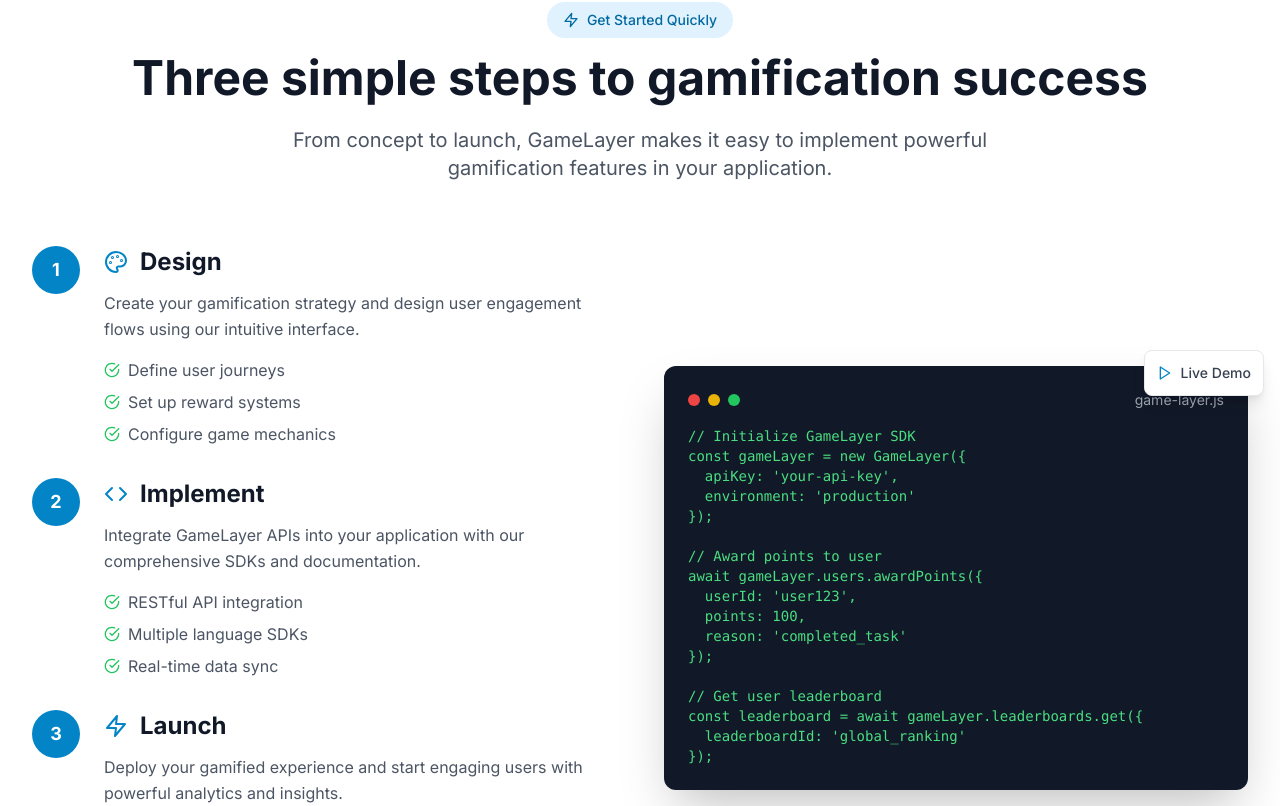
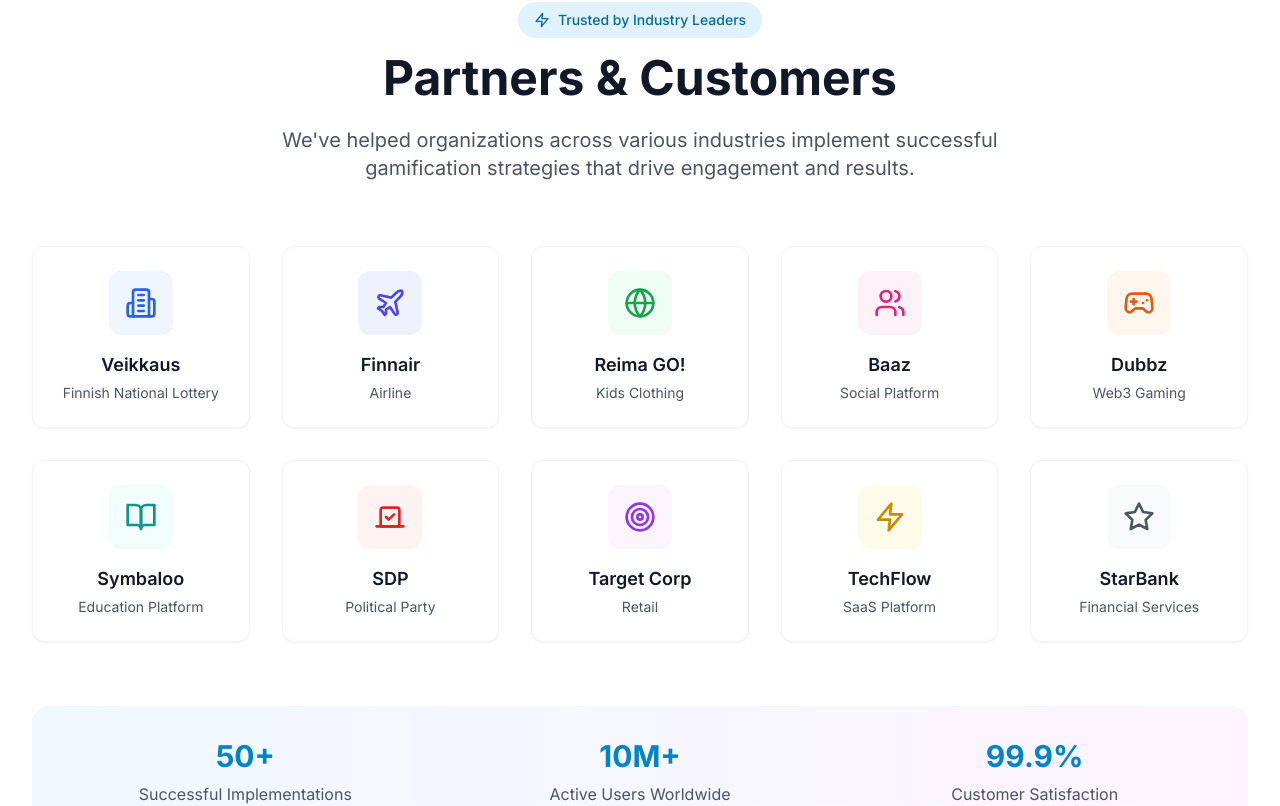
Before and after one commit to judgesteven/website, a React (Create React App) app: page / in a window 1280 px wide. Shown: the part 2220-3026 px from the top of the page. Built offline with nearby package versions, Linux system fonts and the light colour scheme.

Commit message:
Add Partners section to homepage with 10 customer logos and social proof

```diff
--- a/src/App.js
+++ b/src/App.js
@@ -3,6 +3,7 @@
 import Navbar from './components/Navbar';
 import Hero from './components/Hero';
 import Features from './components/Features';
+import Partners from './components/Partners';
 import HowItWorks from './components/HowItWorks';
 import Dashboard from './components/Dashboard';
 import Projects from './components/Projects';
@@ -19,6 +20,7 @@
             <>
               <Hero />
               <Features />
+              <Partners />
               <HowItWorks />
             </>
           } />
--- /dev/null
+++ b/src/components/Partners.js
@@ -0,0 +1,196 @@
+import React from 'react';
+import { motion } from 'framer-motion';
+import {
+  Building2,
+  Plane,
+  Gamepad2,
+  BookOpen,
+  Vote,
+  Globe,
+  Target,
+  Users,
+  Zap,
+  Star
+} from 'lucide-react';
+
+const Partners = () => {
+  const partners = [
+    {
+      name: 'Veikkaus',
+      industry: 'Finnish National Lottery',
+      icon: Building2,
+      color: 'text-blue-600',
+      bgColor: 'bg-blue-50'
+    },
+    {
+      name: 'Finnair',
+      industry: 'Airline',
+      icon: Plane,
+      color: 'text-indigo-600',
+      bgColor: 'bg-indigo-50'
+    },
+    {
+      name: 'Reima GO!',
+      industry: 'Kids Clothing',
+      icon: Globe,
+      color: 'text-green-600',
+      bgColor: 'bg-green-50'
+    },
+    {
+      name: 'Baaz',
+      industry: 'Social Platform',
+      icon: Users,
+      color: 'text-pink-600',
+      bgColor: 'bg-pink-50'
+    },
+    {
+      name: 'Dubbz',
+      industry: 'Web3 Gaming',
+      icon: Gamepad2,
+      color: 'text-orange-600',
+      bgColor: 'bg-orange-50'
+    },
+    {
+      name: 'Symbaloo',
+      industry: 'Education Platform',
+      icon: BookOpen,
+      color: 'text-teal-600',
+      bgColor: 'bg-teal-50'
+    },
+    {
+      name: 'SDP',
+      industry: 'Political Party',
+      icon: Vote,
+      color: 'text-red-600',
+      bgColor: 'bg-red-50'
+    },
+    {
+      name: 'Target Corp',
+      industry: 'Retail',
+      icon: Target,
+      color: 'text-purple-600',
+      bgColor: 'bg-purple-50'
+    },
+    {
+      name: 'TechFlow',
+      industry: 'SaaS Platform',
+      icon: Zap,
+      color: 'text-yellow-600',
+      bgColor: 'bg-yellow-50'
+    },
+    {
+      name: 'StarBank',
+      industry: 'Financial Services',
+      icon: Star,
+      color: 'text-gray-600',
+      bgColor: 'bg-gray-50'
+    }
+  ];
+
+  const containerVariants = {
+    hidden: { opacity: 0 },
+    visible: {
+      opacity: 1,
+      transition: {
+        staggerChildren: 0.1
+      }
+    }
+  };
+
+  const itemVariants = {
+    hidden: { opacity: 0, y: 20 },
+    visible: {
+      opacity: 1,
+      y: 0,
+      transition: {
+        duration: 0.6
+      }
+    }
+  };
+
+  return (
+    <section className="py-20 bg-white">
+      <div className="max-w-7xl mx-auto px-4 sm:px-6 lg:px-8">
+        {/* Header */}
+        <motion.div
+          initial={{ opacity: 0, y: 20 }}
+          whileInView={{ opacity: 1, y: 0 }}
+          transition={{ duration: 0.6 }}
+          viewport={{ once: true }}
+          className="text-center mb-16"
+        >
+          <div className="inline-flex items-center px-4 py-2 bg-primary-100 text-primary-700 rounded-full text-sm font-medium mb-4">
+            <Zap className="w-4 h-4 mr-2" />
+            Trusted by Industry Leaders
+          </div>
+          <h2 className="text-4xl lg:text-5xl font-bold text-gray-900 mb-6">
+            Partners & Customers
+          </h2>
+          <p className="text-xl text-gray-600 max-w-3xl mx-auto">
+            We've helped organizations across various industries implement successful
+            gamification strategies that drive engagement and results.
+          </p>
+        </motion.div>
+
+        {/* Partners Grid */}
+        <motion.div
+          variants={containerVariants}
+          initial="hidden"
+          whileInView="visible"
+          viewport={{ once: true }}
+          className="grid grid-cols-2 md:grid-cols-3 lg:grid-cols-5 gap-8"
+        >
+          {partners.map((partner, index) => (
+            <motion.div
+              key={index}
+              variants={itemVariants}
+              className="group"
+            >
+              <div className="bg-white rounded-xl p-6 shadow-sm border border-gray-100 hover:shadow-lg transition-all duration-300 transform hover:-translate-y-1">
+                <div className="text-center">
+                  <div className={`inline-flex items-center justify-center w-16 h-16 ${partner.bgColor} ${partner.color} rounded-xl mb-4 group-hover:scale-110 transition-transform duration-300`}>
+                    <partner.icon className="w-8 h-8" />
+                  </div>
+                  <h3 className="text-lg font-semibold text-gray-900 mb-1">
+                    {partner.name}
+                  </h3>
+                  <p className="text-sm text-gray-600">
+                    {partner.industry}
+                  </p>
+                </div>
+              </div>
+            </motion.div>
+          ))}
+        </motion.div>
+
+        {/* Stats Section */}
+        <motion.div
+          initial={{ opacity: 0, y: 20 }}
+          whileInView={{ opacity: 1, y: 0 }}
+          transition={{ duration: 0.6, delay: 0.3 }}
+          viewport={{ once: true }}
+          className="mt-16 text-center"
+        >
+          <div className="bg-gradient-to-r from-primary-50 to-secondary-50 rounded-2xl p-8">
+            <div className="grid grid-cols-1 md:grid-cols-3 gap-8">
+              <div>
+                <div className="text-3xl font-bold text-primary-600 mb-2">50+</div>
+                <p className="text-gray-600">Successful Implementations</p>
+              </div>
+              <div>
+                <div className="text-3xl font-bold text-primary-600 mb-2">10M+</div>
+                <p className="text-gray-600">Active Users Worldwide</p>
+              </div>
+              <div>
+                <div className="text-3xl font-bold text-primary-600 mb-2">99.9%</div>
+                <p className="text-gray-600">Customer Satisfaction</p>
+              </div>
+            </div>
+          </div>
+        </motion.div>
+      </div>
+    </section>
+  );
+};
+
+export default Partners;
```
